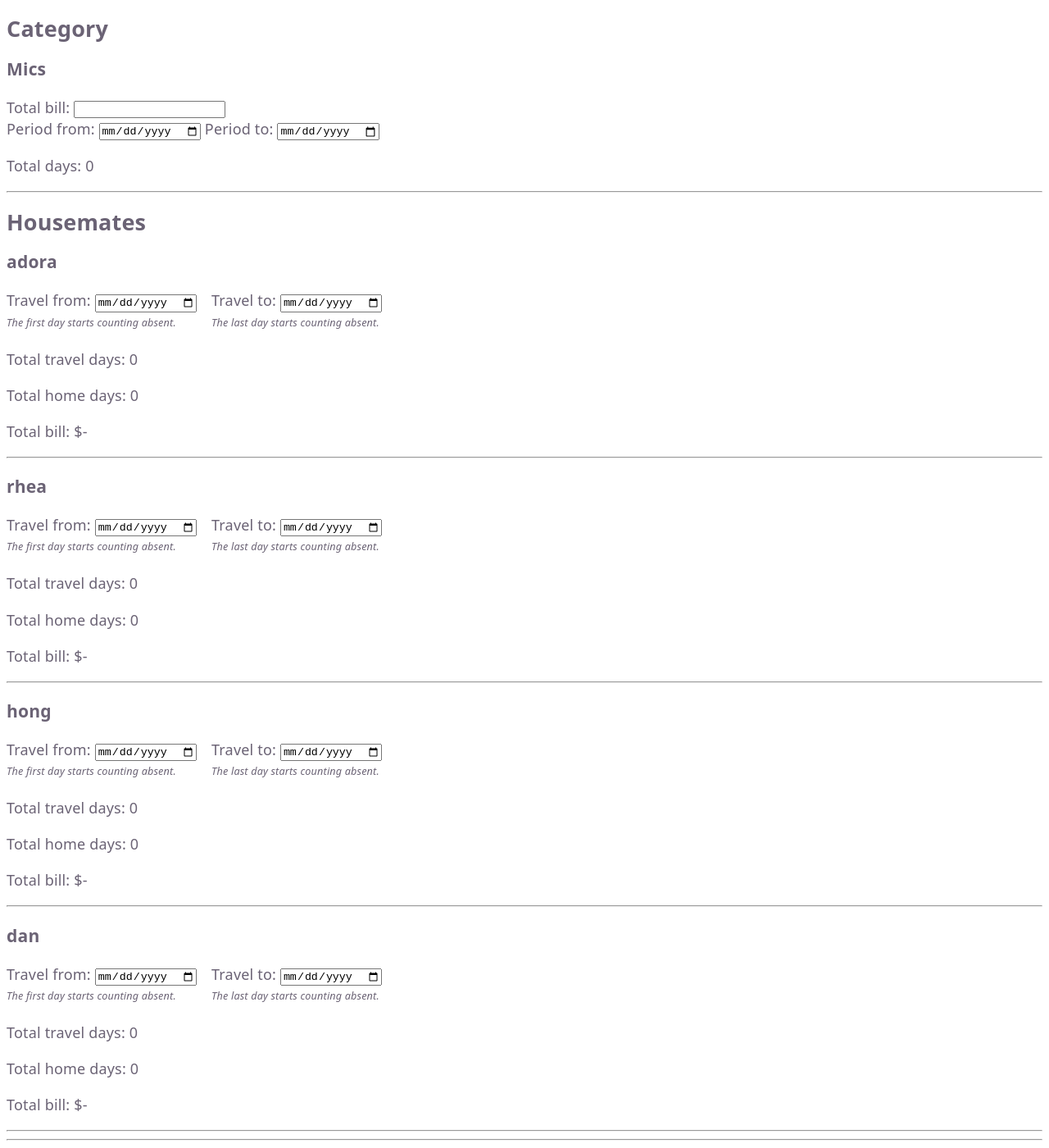
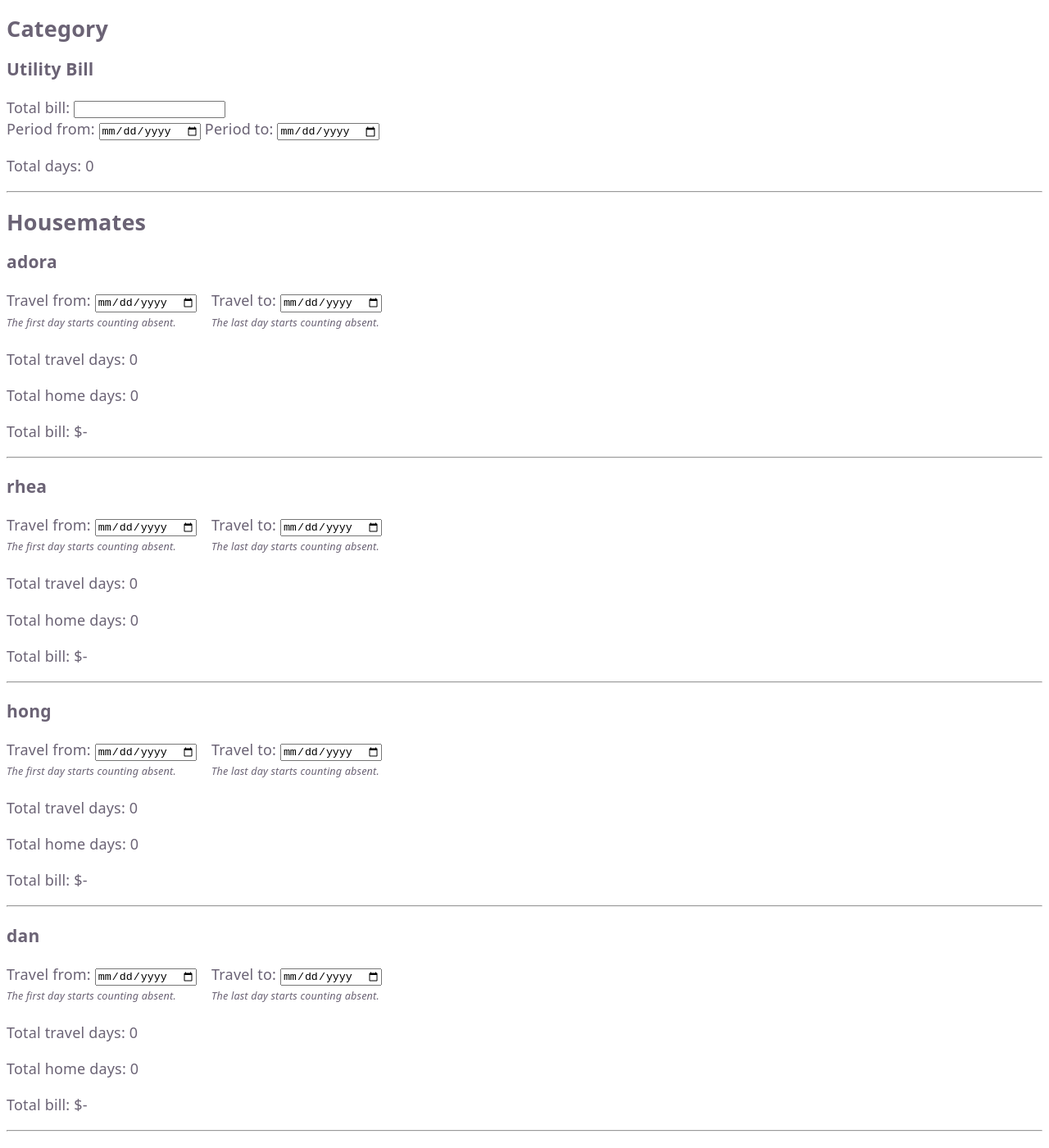
Before and after one commit to AdoraWyne/Utilities-Bill-Calculator, a React (Vite) app: page / in a window 1280 px wide. Shown: the whole page at 82% size. Built offline with nearby package versions, Linux system fonts and the light colour scheme.

Commit message:
Rename Electricity component to BillAndHousemate component

```diff
--- a/src/App.tsx
+++ b/src/App.tsx
@@ -1,10 +1,10 @@
 import "./App.css";
-import Electricity from "./components/Electricity.tsx";
+import BillAndHousemates from "./components/BillAndHousemates.tsx";
 
 function App() {
   return (
     <>
-      <Electricity />
+      <BillAndHousemates />
     </>
   );
 }
--- a/src/components/Electricity.tsx
+++ b/src/components/BillAndHousemates.tsx
@@ -4,9 +4,7 @@ import {
   calculateBillPerPersonDay,
 } from "../utils/billCalculator.ts";
 import Utility from "./Utility.tsx";
-import Housemate from "./Housemate";
-
-type ElectricityProps = {};
+import Housemate from "./Housemate.tsx";
 
 type HousemateInput = {
   name: string;
@@ -14,7 +12,7 @@ type HousemateInput = {
   travelEndDate: string;
 };
 
-const Electricity = ({}: ElectricityProps) => {
+const BillAndHousemates = () => {
   const [elecStartDate, setElecStartDate] = useState<string>("");
   const [elecEndDate, setElecEndDate] = useState<string>("");
   const [elecBill, setElecBill] = useState<string>("");
@@ -85,7 +83,6 @@ const Electricity = ({}: ElectricityProps) => {
     <>
       <h2>Category</h2>
       <Utility
-        utilityType="Mics"
         bill={elecBill}
         setBill={setElecBill}
         startDate={elecStartDate}
@@ -116,9 +113,8 @@ const Electricity = ({}: ElectricityProps) => {
           bill={h.bill}
         />
       ))}
-      <hr />
     </>
   );
 };
 
-export default Electricity;
+export default BillAndHousemates;
```
